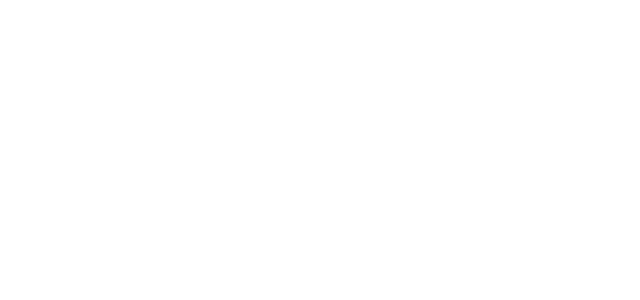
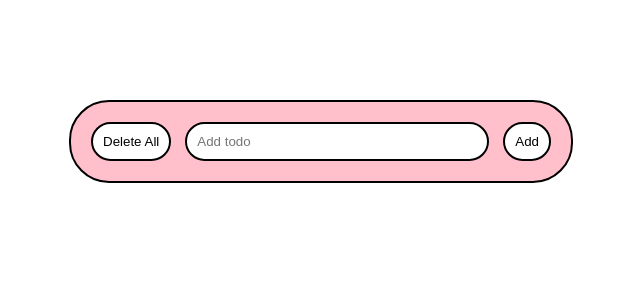
Before and after one commit to BurkovskayaAD/FE60-onlREACT, a React (Create React App) app: page / in a window 1280 px wide. Shown: the top 300 px of the page, without its empty margins (319-959 px from the left). Built offline with nearby package versions, Linux system fonts and the light colour scheme; the HTML template or start-up script is replaced by a standard one.

Commit message:
add todo

```diff
--- a/package.json
+++ b/package.json
@@ -12,6 +12,7 @@
     "@types/react-dom": "^18.3.0",
     "react": "^18.3.1",
     "react-dom": "^18.3.1",
+    "react-icons": "^5.3.0",
     "react-scripts": "5.0.1",
     "typescript": "^4.9.5",
     "web-vitals": "^2.1.4"
--- a/src/App.css
+++ b/src/App.css
@@ -0,0 +1,12 @@
+.container {
+    width: 500px;
+    margin: 100px auto;
+    background-color: pink;
+    border: 2px solid black;
+    border-radius: 40px;
+}
+
+.card-container {
+    width: 90%;
+    margin: 35px auto;
+}
--- a/src/App.tsx
+++ b/src/App.tsx
@@ -1,9 +1,47 @@
 import './App.css';
+import Card from './components/Card/Card';
+import Header from './components/Header/Header';
+import { useState } from 'react';
+
+interface ITodo {
+  id: number,
+  text: string,
+  date: string,
+  isChecked: boolean
+}
 
 function App() {
+
+  const [arrayTodo, setArrayTodo] = useState([]);
+
+  function handleChange(todos: any) {
+    setArrayTodo(todos)
+  }
+
+  function handleRemove(id: number) {
+    let newTodos = arrayTodo.filter((item: ITodo) => item.id !== id);
+    setArrayTodo(newTodos)
+  }
+
+  function handleChangeTodo(id: number) {
+    let newTodos = [...arrayTodo];
+    let current: any = newTodos.find((item: ITodo) => item.id === id);
+    if (current !== undefined) {
+      current.isChecked = !current.isChecked
+    }
+    setArrayTodo(newTodos)
+  }
+
   return (
     <>
-
+      <div className='container'>
+        <Header onChangeTodo={handleChange}></Header>
+          {arrayTodo.length > 0 ? (
+            <div className='card-container'>
+            {arrayTodo.map((item, index) => <Card changeTodo={handleChangeTodo} remove={handleRemove} key={index} oneTodo={item}></Card>)}
+          </div>
+          ): null}
+      </div>
     </>
 
   );
--- /dev/null
+++ b/src/components/Card/Card.css
@@ -0,0 +1,44 @@
+.card {
+    border: 2px solid black;
+    margin: 10px;
+    border-radius: 40px;
+    display: flex;
+    padding: 15px;
+    justify-content: space-between;
+    background-color: #ffcdfe;
+}
+
+.card-left, .card-right {
+    display: flex;
+}
+
+.card-left__checkbox {
+    font-size: 20px;
+    display: flex;
+    align-items: center;
+    justify-content: center;
+    color: #6c0f5d;
+}
+
+.card-left__text {
+    padding-left: 12px;
+}
+
+.card-right__date {
+    font-size: 10px;
+    display: flex;
+    align-items: center;
+}
+
+.card-right__button {
+    display: flex;
+    align-items: center;
+    justify-content: center;
+    font-size: 20px;
+    padding-left: 8px;
+    color: #6c0f5d;
+}
+
+.card-right__button:hover {
+    color: rgb(88, 0, 0);
+}
--- /dev/null
+++ b/src/components/Card/Card.tsx
@@ -0,0 +1,30 @@
+import './Card.css'
+
+import { MdCheckBox, MdCheckBoxOutlineBlank } from "react-icons/md";
+import { FaRegTrashAlt } from "react-icons/fa";
+
+interface ITodo {
+    id: number,
+    text: string,
+    date: string,
+    isChecked: boolean
+}
+
+function Card({oneTodo, remove, changeTodo}: {oneTodo: ITodo, remove: (value:number) => void, changeTodo: (value:number) => void}) {
+    return (
+        <div className='card'>
+            <div className='card-left'>
+                <div className='card-left__checkbox' onClick={() => changeTodo(oneTodo.id)}>
+                    {oneTodo.isChecked ? <MdCheckBox /> : <MdCheckBoxOutlineBlank />}
+                </div>
+                <div className='card-left__text'>{oneTodo.text}</div>
+            </div>
+            <div className='card-right'>
+                <div className='card-right__date'>{oneTodo.date}</div>
+                <div className='card-right__button' onClick={() => remove(oneTodo.id)}><FaRegTrashAlt /></div>
+            </div>
+        </div>
+     );
+}
+
+export default Card;
--- /dev/null
+++ b/src/components/Header/Header.css
@@ -0,0 +1,20 @@
+.header {
+    box-sizing: border-box;
+    margin: 20px;
+    display: flex;
+    justify-content: space-between;
+}
+
+.header__input {
+    width: 280px;
+    padding: 10px;
+    border-radius: 40px;
+    border: 2px solid black;
+}
+
+.header__button {
+    padding: 10px;
+    border: 2px solid black;
+    background-color: rgb(255, 255, 255);
+    border-radius: 40px;
+}
--- /dev/null
+++ b/src/components/Header/Header.tsx
@@ -0,0 +1,51 @@
+import { useEffect, useState } from 'react';
+import './Header.css';
+
+function Header({onChangeTodo}: {onChangeTodo: any}) {
+
+    interface ITodo {
+        id: number,
+        text: string,
+        date: string,
+        isChecked: boolean
+    }
+
+    const [inputText, setInputText] = useState("")
+    const [todos, setTodos] = useState<ITodo[]>([])
+
+    useEffect(() => {
+        onChangeTodo(todos)
+    }, [todos])
+
+    function addTodo() {
+        if (inputText !== "") {
+            let formatDate = String(new Date()).slice(4, 10);
+            let todoObject = {
+                id: Date.now(),
+                text: inputText,
+                date: formatDate,
+                isChecked: false
+            }
+            setTodos([...todos, todoObject]);
+            setInputText("");
+        }
+    }
+
+    function deleteAllTodo() {
+        setTodos([]);
+    }
+
+    return (
+        <div className='header'>
+            <button className='header__button' onClick={deleteAllTodo}>Delete All</button>
+            <input placeholder='Add todo'
+                    className='header__input'
+                    value={inputText}
+                    onChange={(e) => setInputText(e.target.value)}>
+            </input>
+            <button className='header__button' onClick={addTodo}>Add</button>
+        </div>
+     );
+}
+
+export default Header;
```
Also changed, not shown: 1 other file (tests, documents, lock files or other folders).
